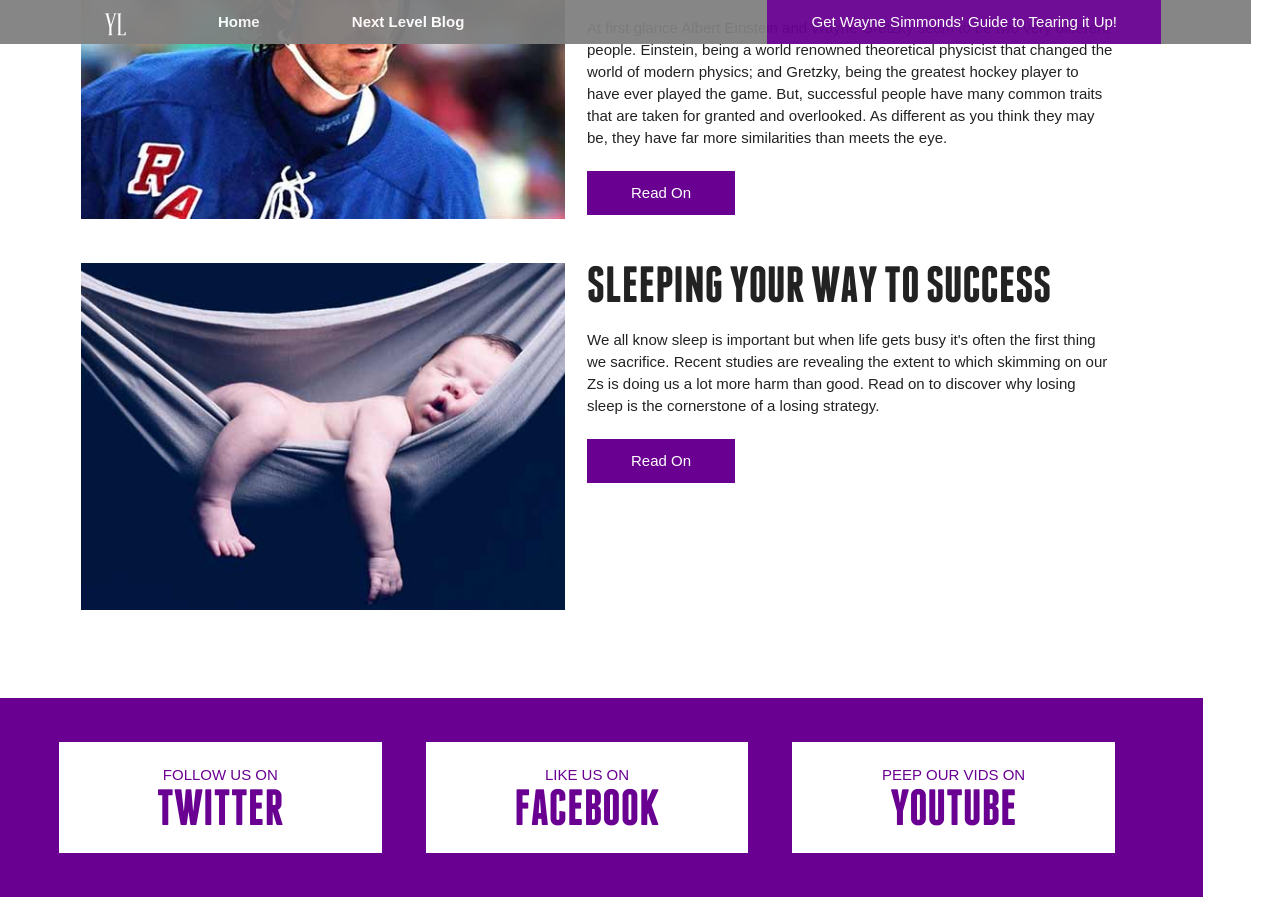
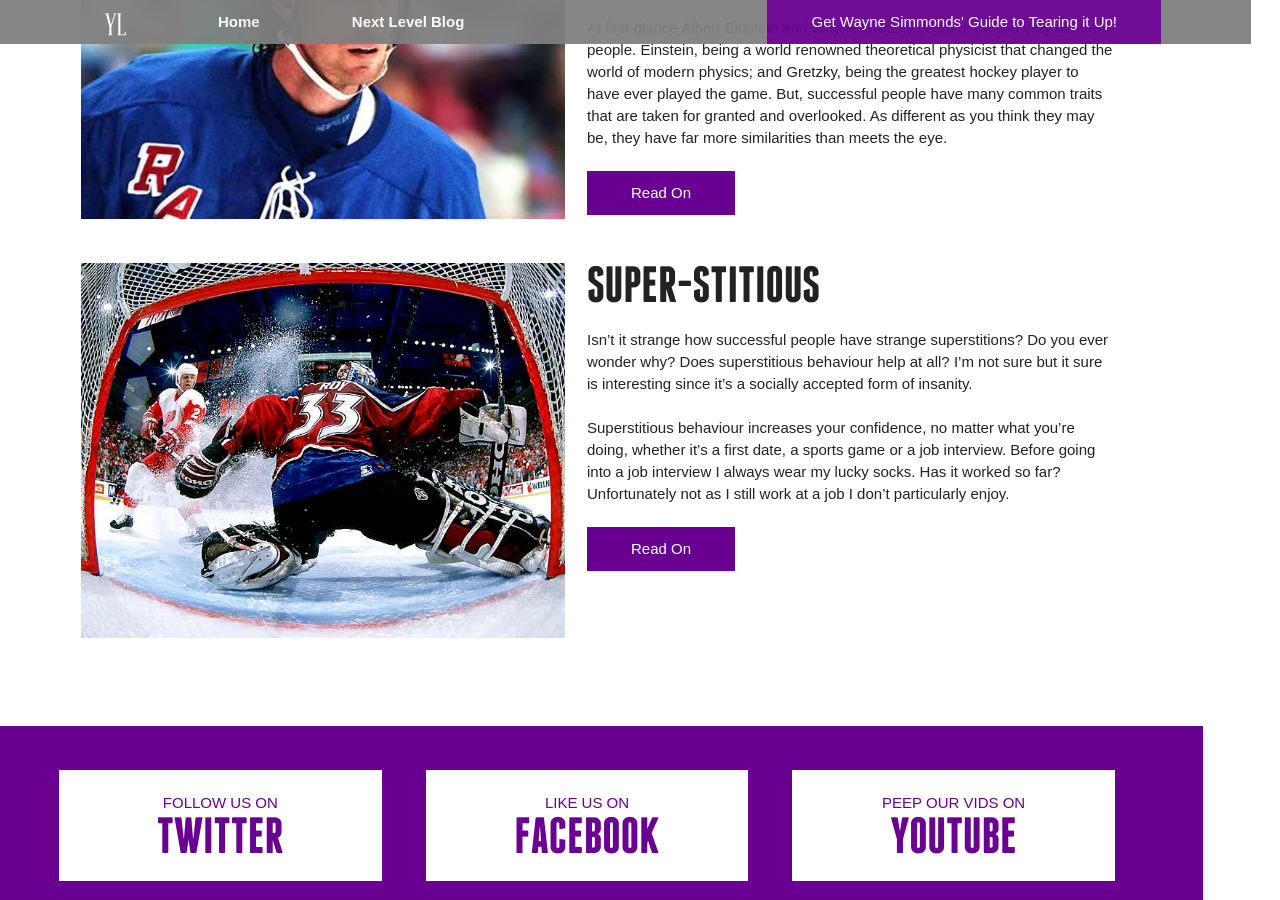
Before and after one commit to yourlegacy/yourlegacy, a Jekyll site: the page built from index.html, in a window 1280 px wide and 900 px high, scrolled down 2267 px. Built offline with Jekyll 4.4.1, drawn with Linux system fonts in a browser that asks for light colours; nearby versions of some CDN libraries; some web fonts are replaced.

Commit message:
added super-stitious blog post to home page

```diff
--- a/index.html
+++ b/index.html
@@ -114,10 +114,11 @@ shop: false
 			<a class="inline-block pad-button margin-top bg-purple white hover" href="/what-wayne-gretzky-and-albert-einstein-have-in-common/">Read On</a>
 		</div>
 		<div class="g-12 pad-bottom-0">
-			<a href="/sleep-your-way-to-success/"><img class="g-6 pad-top-0 margin-bottom-0" src="/images/articles/Sleeping-Your-Way-to-Success.jpg" /></a>
-			<h2><a class="black" href="/sleep-your-way-to-success/">Sleeping Your Way to Success</a></h2>
-			<p>We all know sleep is important but when life gets busy it's often the first thing we sacrifice. Recent studies are revealing the extent to which skimming on our Zs is doing us a lot more harm than good. Read on to discover why losing sleep is the cornerstone of a losing strategy.</p>
-			<a class="inline-block pad-button margin-top bg-purple white hover" href="/sleep-your-way-to-success/">Read On</a>
+			<a href="/Super-stitious/"><img class="g-6 pad-top-0 margin-bottom-0" src="/prose_media/your-legacy-roi.jpg" /></a>
+			<h2><a class="black" href="/Super-stitious/">Super-stitious</a></h2>
+			<p>Isn’t it strange how successful people have strange superstitions? Do you ever wonder why? Does superstitious behaviour help at all? I’m not sure but it sure is interesting since it’s a socially accepted form of insanity.</p>
+			<p>Superstitious behaviour increases your confidence, no matter what you’re doing, whether it’s a first date, a sports game or a job interview. Before going into a job interview I always wear my lucky socks. Has it worked so far? Unfortunately not as I still work at a job I don’t particularly enjoy.</p>
+			<a class="inline-block pad-button margin-top bg-purple white hover" href="/Super-stitious/">Read On</a>
 		</div>
 	</div>
 </div>
```
